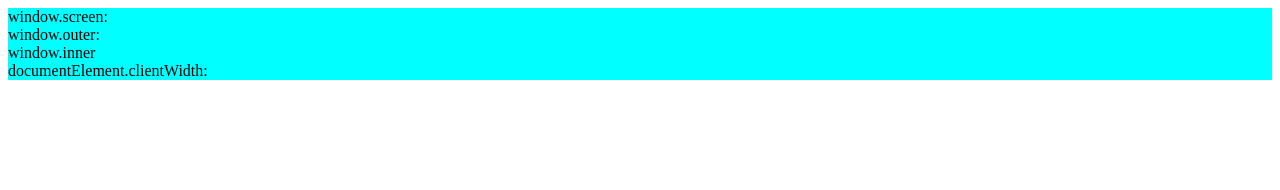
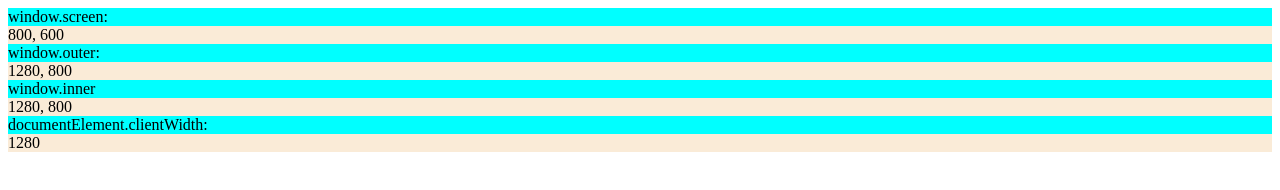
Before and after one commit to nayeonkim910/javascript_Project, a plain HTML site: page window_size.html in a window 1280 px wide. Drawn offline with Linux system fonts and the light colour scheme.

Commit message:
HTML: window_size(modified ver)

```diff
--- a/window_size.html
+++ b/window_size.html
@@ -35,7 +35,7 @@
         inn.innerHTML  =  window.innerWidth+", "+window.innerHeight;
         cliW.innerHTML =  document.documentElement.clientWidth;
     }
-
+    displayWindowSize();
     window.addEventListener("resize", displayWindowSize);
     </script>
 
```
